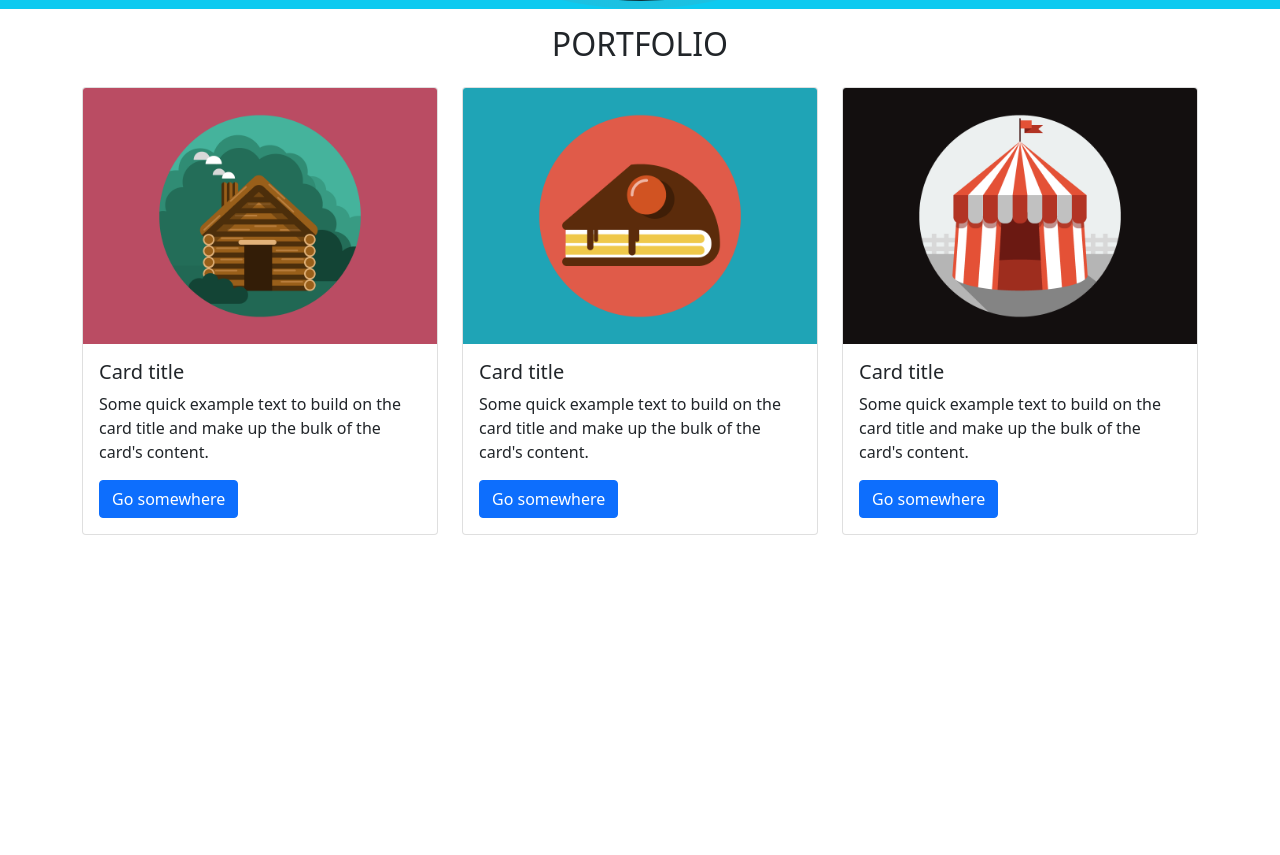
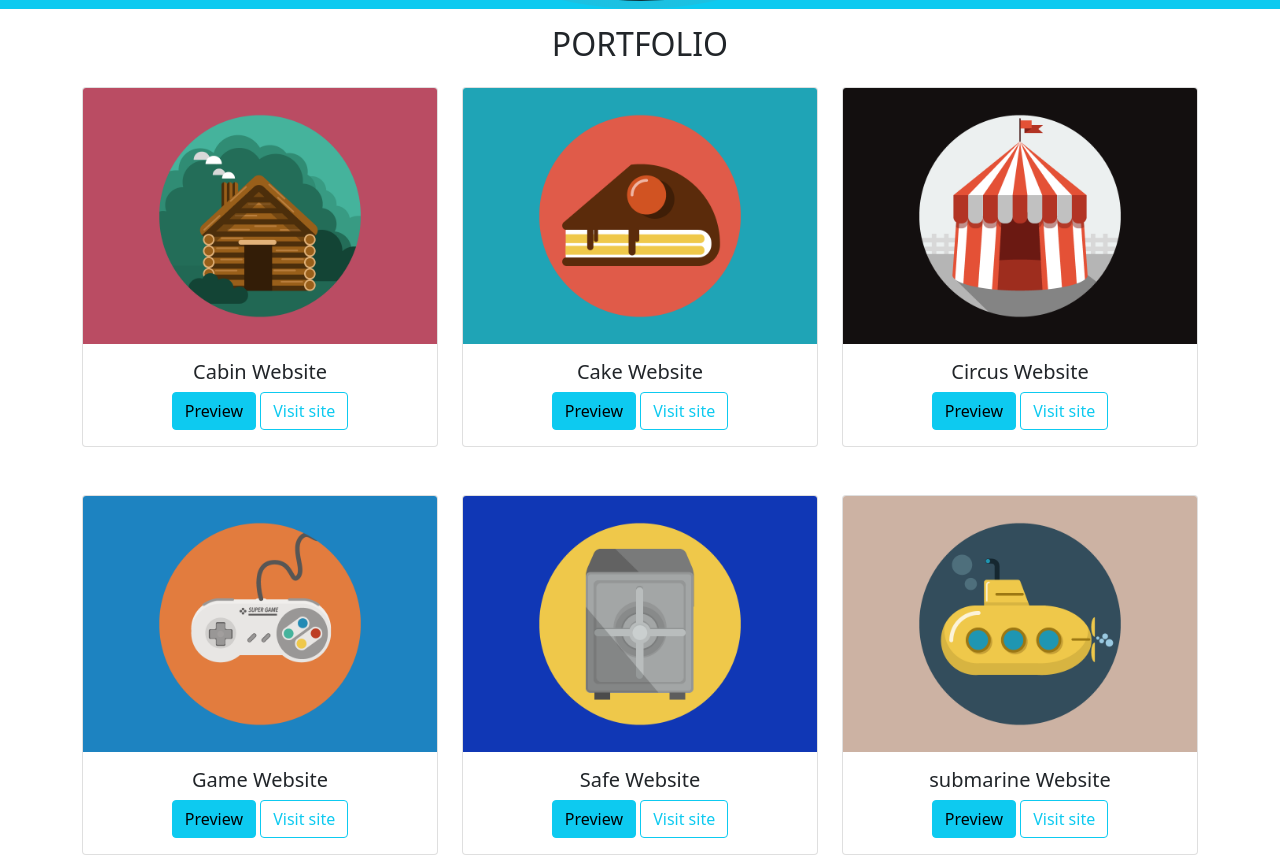
Before and after one commit to sunilsuraci/bootstrap-freelancer, a plain HTML site: page index.html in a window 1280 px wide. Shown: the part 745-1600 px from the top of the page. Before the commit the page ends 1280 px from the top, so only its background shows below. Drawn offline with nearby package versions, Linux system fonts and the light colour scheme.

Commit message:
fine card

```diff
--- a/index.html
+++ b/index.html
@@ -13,7 +13,7 @@
         <div class="container-fluid">
           <a class="navbar-brand text-info"><i class="bi bi-code-square"></i></i>&nbsp;Portfolio</a>
           <form class="d-flex">
-            <a class="navbar-brand text-info" href="#">Contact me</a>
+            <a class="link-info" href="#">CONTACT ME</a>
           </form>
         </div>
       </nav>
@@ -31,41 +31,83 @@
                 <h2 class="text-center p-3">PORTFOLIO</h2>
             </div>
             <div class="container">
-                <div class="row">
+                <div class="row mb-5">
                     <div class="col-4">
-                    <div class="card">
-                        <img src="img/cabin.png" class="card-img-top" alt="...">
+                        <div class="card text-center">
+                            <img src="img/cabin.png" class="card-img-top" alt="cabin img">
                             <div class="card-body">
-                          <h5 class="card-title">Card title</h5>
-                          <p class="card-text">Some quick example text to build on the card title and make up the bulk of the card's content.</p>
-                          <a href="#" class="btn btn-primary">Go somewhere</a>
+                                <h5 class="card-title">Cabin Website</h5>
+                                <span>
+                                    <a href="#" class="btn btn-info">Preview</a>
+                                    <a href="#" class="btn btn-outline-info">Visit site</a>
+                                </span>
                             </div>
                         </div>
                     </div>
                     <div class="col-4">
-                    <div class="card">
-                        <img src="img/cake.png" class="card-img-top" alt="...">
+                        <div class="card text-center">
+                            <img src="img/cake.png" class="card-img-top" alt="cake img">
                             <div class="card-body">
-                          <h5 class="card-title">Card title</h5>
-                          <p class="card-text">Some quick example text to build on the card title and make up the bulk of the card's content.</p>
-                          <a href="#" class="btn btn-primary">Go somewhere</a>
+                                <h5 class="card-title">Cake Website</h5>
+                                <span>
+                                    <a href="#" class="btn btn-info">Preview</a>
+                                    <a href="#" class="btn btn-outline-info">Visit site</a>
+                                </span>
                             </div>
                         </div>
                     </div>
                     <div class="col-4">
-                    <div class="card">
-                        <img src="img/circus.png" class="card-img-top" alt="...">
+                        <div class="card text-center">
+                            <img src="img/circus.png" class="card-img-top" alt="circo img">
                             <div class="card-body">
-                          <h5 class="card-title">Card title</h5>
-                          <p class="card-text">Some quick example text to build on the card title and make up the bulk of the card's content.</p>
-                          <a href="#" class="btn btn-primary">Go somewhere</a>
+                                <h5 class="card-title">Circus Website</h5>
+                                <span>
+                                    <a href="#" class="btn btn-info">Preview</a>
+                                    <a href="#" class="btn btn-outline-info">Visit site</a>
+                                </span>
                             </div>
                         </div>
                     </div>
-
-
+                </div>
+            </div>
+            <div class="container">
+                <div class="row">
+                    <div class="col-4">
+                        <div class="card text-center">
+                            <img src="img/game.png" class="card-img-top" alt="game img">
+                            <div class="card-body">
+                                <h5 class="card-title">Game Website</h5>
+                                <span>
+                                    <a href="#" class="btn btn-info">Preview</a>
+                                    <a href="#" class="btn btn-outline-info">Visit site</a>
+                                </span>
+                            </div>
+                        </div>
                     </div>
                     <div class="col-4">
+                        <div class="card text-center">
+                            <img src="img/safe.png" class="card-img-top" alt="safe img">
+                            <div class="card-body">
+                                <h5 class="card-title">Safe Website</h5>
+                                <span>
+                                    <a href="#" class="btn btn-info">Preview</a>
+                                    <a href="#" class="btn btn-outline-info">Visit site</a>
+                                </span>
+                            </div>
+                        </div>
+                    </div>
+                    <div class="col-4">
+                        <div class="card text-center">
+                            <img src="img/submarine.png" class="card-img-top" alt="submarine img">
+                            <div class="card-body">
+                                <h5 class="card-title">submarine Website</h5>
+                                <span>
+                                    <a href="#" class="btn btn-info">Preview</a>
+                                    <a href="#" class="btn btn-outline-info">Visit site</a>
+                                </span>
+                            </div>
+                        </div>
+                    </div>
                 </div>
             </div>
         </div>
```
Lines whose indentation alone changed are shown as unchanged.
